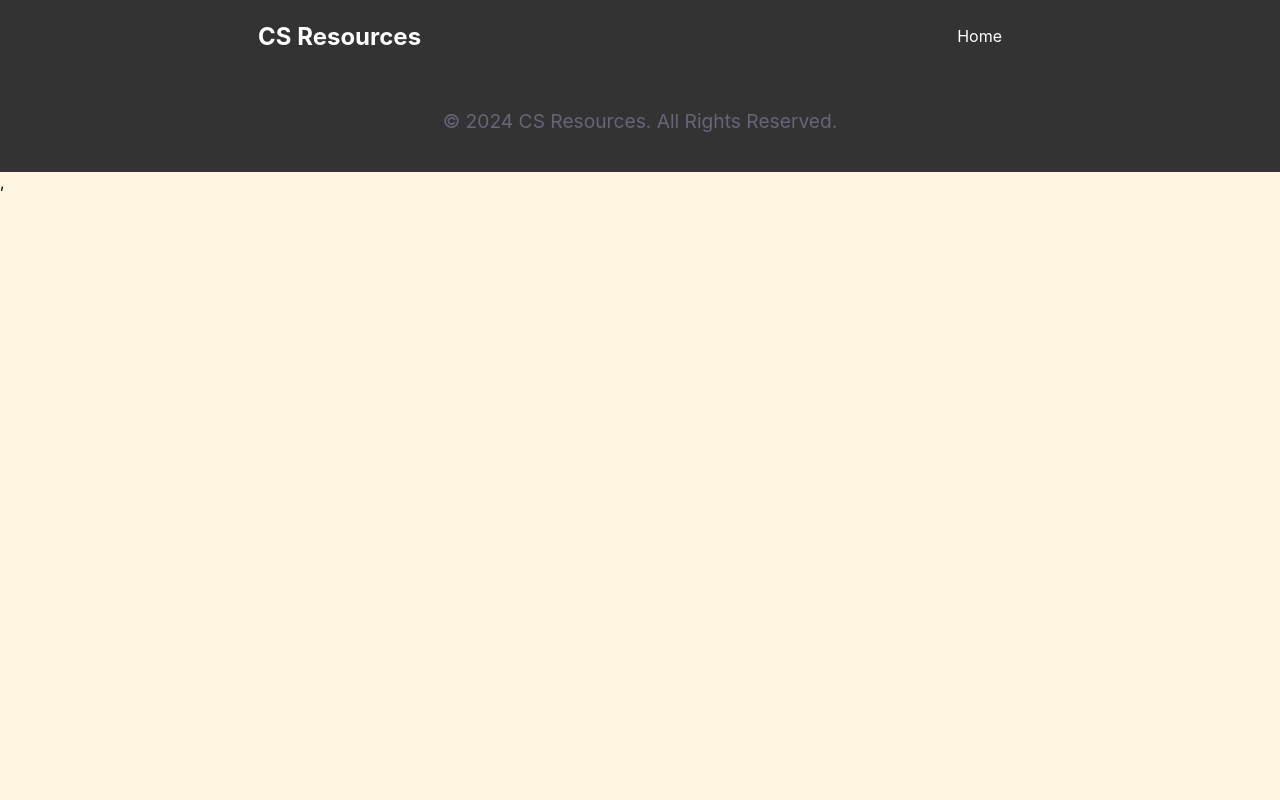
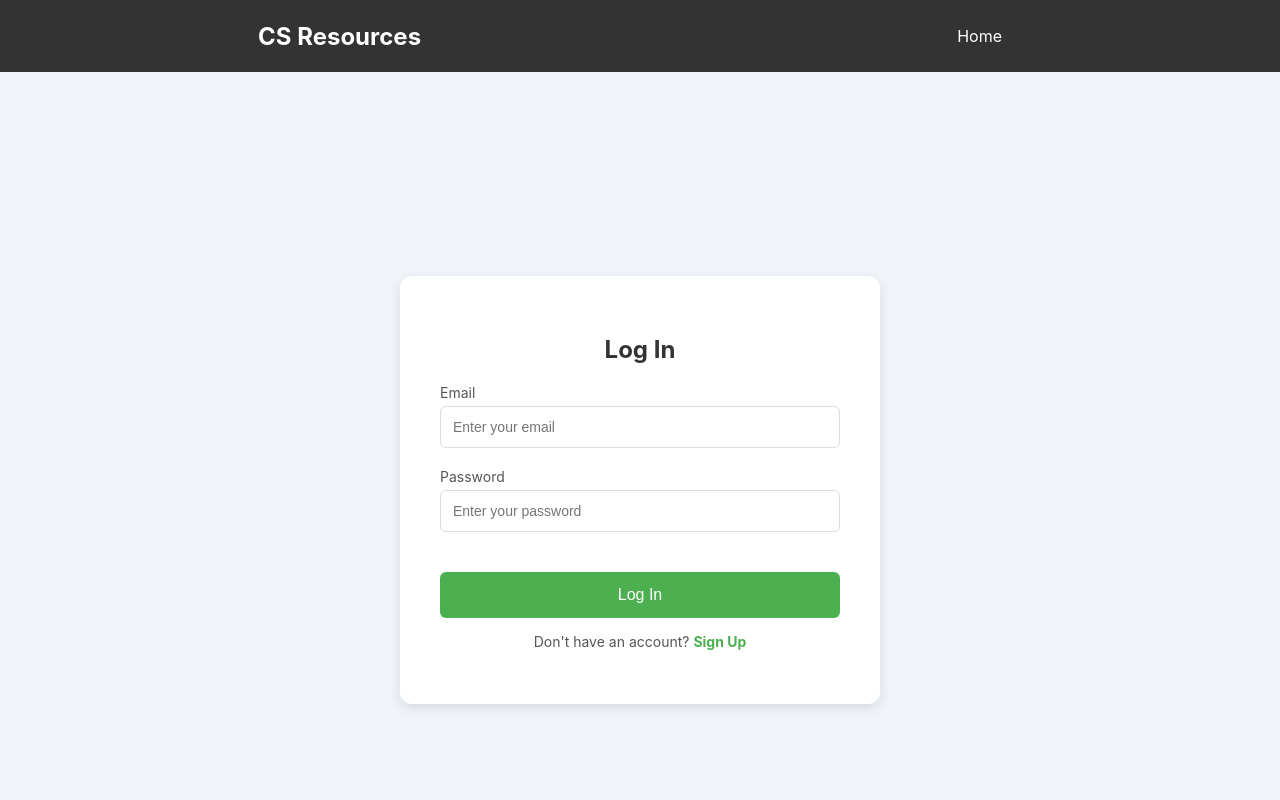
Before and after one commit to Abrshi/bookfrontend, a React (Create React App) app: page /feverite in a window 1280 px wide. Shown: the top 800 px of the page. Built offline with nearby package versions, Linux system fonts and the light colour scheme.

Commit message:
routing err fix

```diff
--- a/src/auth/AuthForm.js
+++ b/src/auth/AuthForm.js
@@ -3,10 +3,8 @@ import styles from './AuthForm.module.css';
 import axiosInstance from '../api/axios';
 import { AuthContext } from '../auth/AuthContext';
 
-
 function AuthForm() {
-  const { login, addrole,addid,user,role,id} = useContext(AuthContext);
-
+  const { login, addrole, addid, user, role, id } = useContext(AuthContext);
 
   const [isLogin, setIsLogin] = useState(true);
   const [email, setEmail] = useState('');
@@ -15,10 +13,10 @@ function AuthForm() {
   const [confirmPassword, setConfirmPassword] = useState('');
   const [signupSucss, setSignupSucss] = useState(null);
   const [signupSucssMsg, setSignupSucssMsg] = useState('');
+  console.log(axiosInstance);
 
   const toggleForm = () => {
     setIsLogin(!isLogin);
-    // Reset form state when toggling
     setEmail('');
     setPassword('');
     setName('');
@@ -28,49 +26,44 @@ function AuthForm() {
   const handleSubmit = async (e) => {
     e.preventDefault();
     if (isLogin) {
-      // Handle login logic
       try {
-      const response = await axiosInstance.post('/login', {  email, password });
-      console.log('Login:', response.data);
-      login(response.data.username)
-      addrole(response.data.role)
-      addid(response.data.user_id)
-      setSignupSucssMsg('login sucsses')
-      console.log('Login:',user,id,role);
+        const response = await axiosInstance.post('/login', { email, password });
 
-
-
+        login(response.data.username);
+        addrole(response.data.role);
+        addid(response.data.user_id);
+        setSignupSucss(true);
+        setSignupSucssMsg('Login success');
+        console.log('Login:', user, id, role);
       } catch (error) {
-        console.error('Error during signup:', error);
-        setSignupSucss(false)
-      setSignupSucssMsg('no:-(   no:-(   no:-( !')
+        console.error('Error during login:', error);
+        console.error('Response:', error.response);
+        console.error('Request:', error.request);
+        console.error('Message:', error.message);
+        setSignupSucss(false);
+        setSignupSucssMsg('Login failed!');
       }
 
-
-
-
-
-
     } else {
-      // Handle sign-up logic
       if (password !== confirmPassword) {
         alert('Passwords do not match');
         return;
-      }else{
+      } else {
         try {
           const response = await axiosInstance.post('/register', { name, email, password });
           console.log('Signup successful', response.data);
-          setSignupSucss(true)
-          setSignupSucssMsg('account created :)')
-          console.log(response.data.message);
+          setSignupSucss(true);
+          setSignupSucssMsg('Account created successfully!');
+          setIsLogin(true);
+        } catch (error) {
+          console.error('Error during signup:', error);
+          console.error('Response:', error.response);
+          console.error('Request:', error.request);
+          console.error('Message:', error.message);
+          setSignupSucss(false);
+          setSignupSucssMsg('signup failed!');
+        }
 
-          setIsLogin(!isLogin);
-        } catch (error) {
-          console.error('Error during signup:');
-          setSignupSucss(false)
-          setSignupSucssMsg(error.message)
-
-        }
       }
     }
   };
@@ -134,11 +127,9 @@ function AuthForm() {
               />
             </div>
           )}
-        <small className={signupSucss ? styles.errer : styles.sucss}>
-  {signupSucssMsg}
-</small>
-
-
+          <small className={signupSucss ? styles.sucss : styles.error}>
+            {signupSucssMsg}
+          </small>
           <button type="submit" className={styles.btn}>
             {isLogin ? 'Log In' : 'Sign Up'}
           </button>
@@ -150,8 +141,6 @@ function AuthForm() {
           </span>
         </p>
       </div>
-
-
     </div>
   );
 }
--- a/src/routing.js
+++ b/src/routing.js
@@ -13,6 +13,7 @@ function routing() {
       <Routes>
         <Route path="/" element={<HomePage />} />
         <Route path="/auth" element={<AuthPage />} />
+        <Route path="/feverite" element={<AuthPage />} />
         <Route path="/admin" element={<AdminPage />} />
       </Routes>
       <Footer />
```
Also changed, not shown: 1 other file (tests, documents, lock files or other folders).
